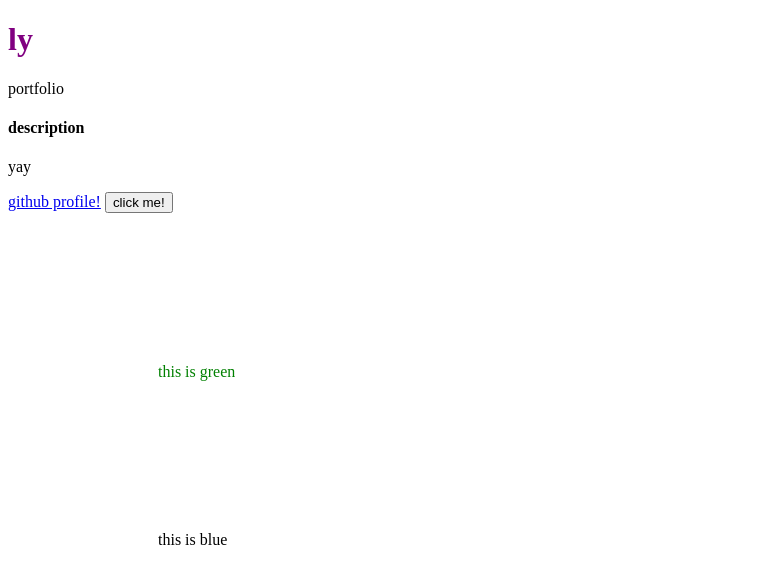
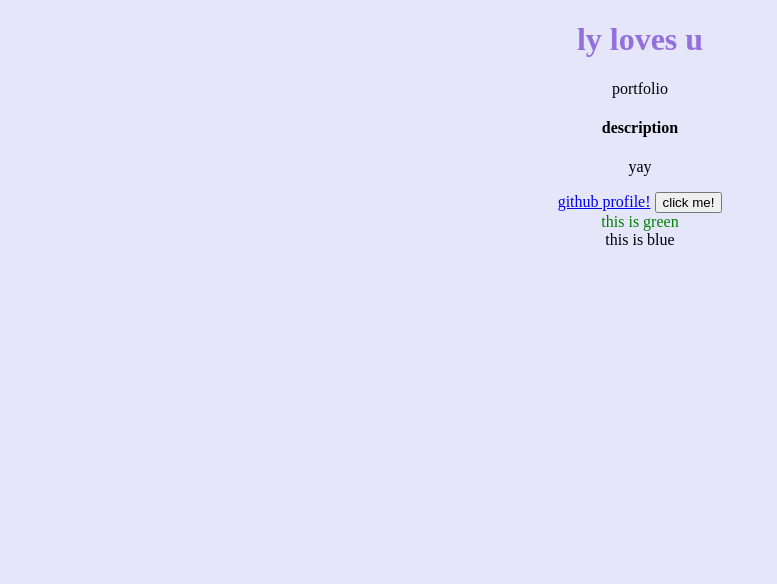
Before and after one commit to lynguyxn/lynguyxn.github.io, a plain HTML site: page index.html in a window 1280 px wide. Shown: the whole page, without its empty margins (0-777 px from the left). Drawn offline with Linux system fonts and the light colour scheme.

Commit message:
Update index.html

```diff
--- a/index.html
+++ b/index.html
@@ -3,10 +3,15 @@
     <head>
         <style>
             h1 {
-                color: purple;
+                color: 	#9370DB;
             }
-            div {
-                margin: 150px;
+            body {
+                background-color: #E6E6FA;
+            }
+            .align {
+                text-align: center;,
+                display: inline-block;
+                width: 100%;
             }
             .content1 {
                 color: green;
@@ -20,7 +25,8 @@
         <title>Ly Nguyen | Portfolio</title>
     </head>
     <body>
-        <h1>ly</h1>
+        <div class="align">
+            <h1>ly loves u</h1>
             <p>portfolio</p>
             <h4>description</h4>
             <p>yay</p>
@@ -28,5 +34,6 @@
             <button style="button" name="button">click me!</button>
             <div class="content1">this is green</div>
             <div class="content2">this is blue</div>
+        </div>
     </body>
 </html>
```
Lines whose indentation alone changed are shown as unchanged.
